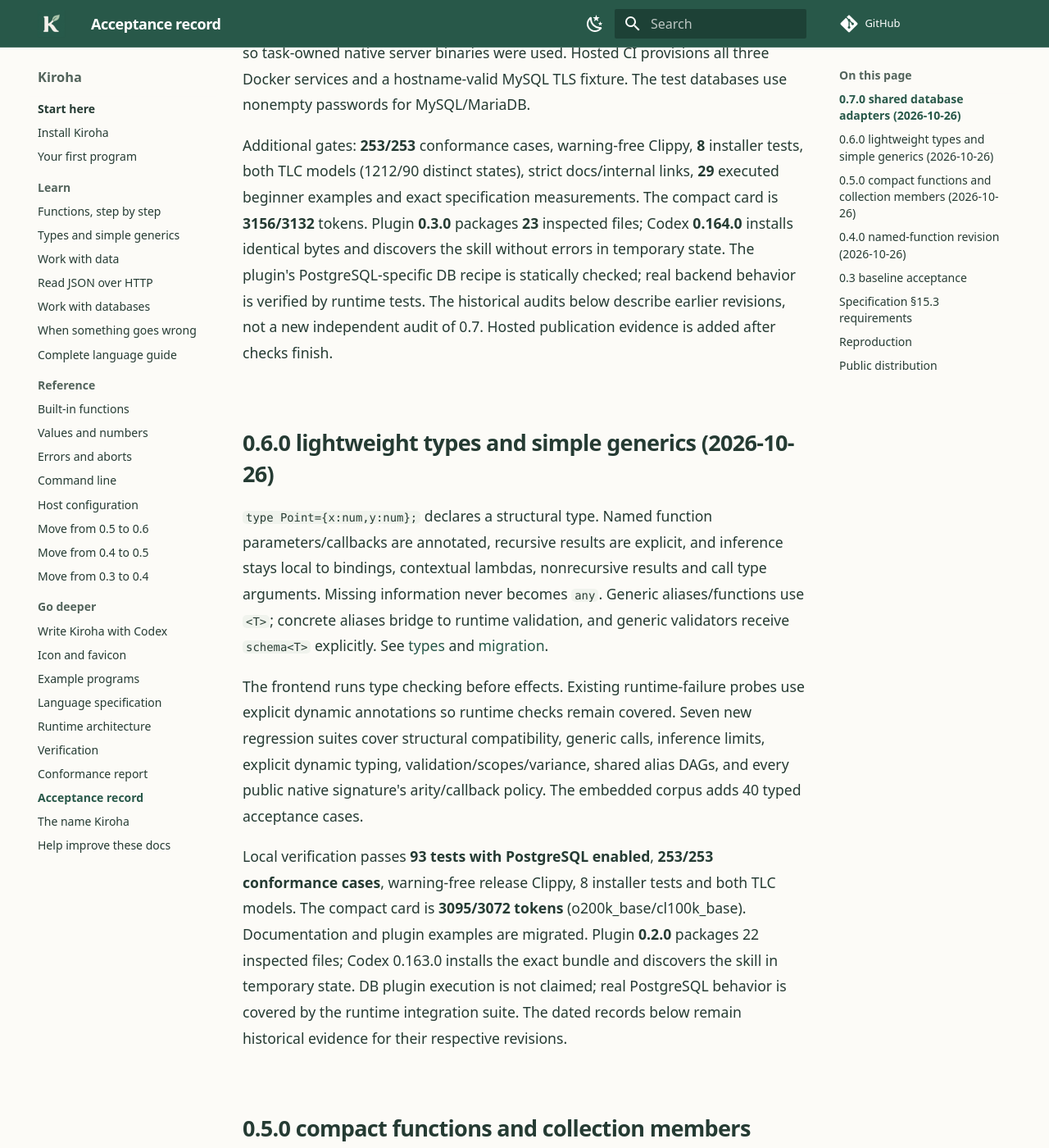
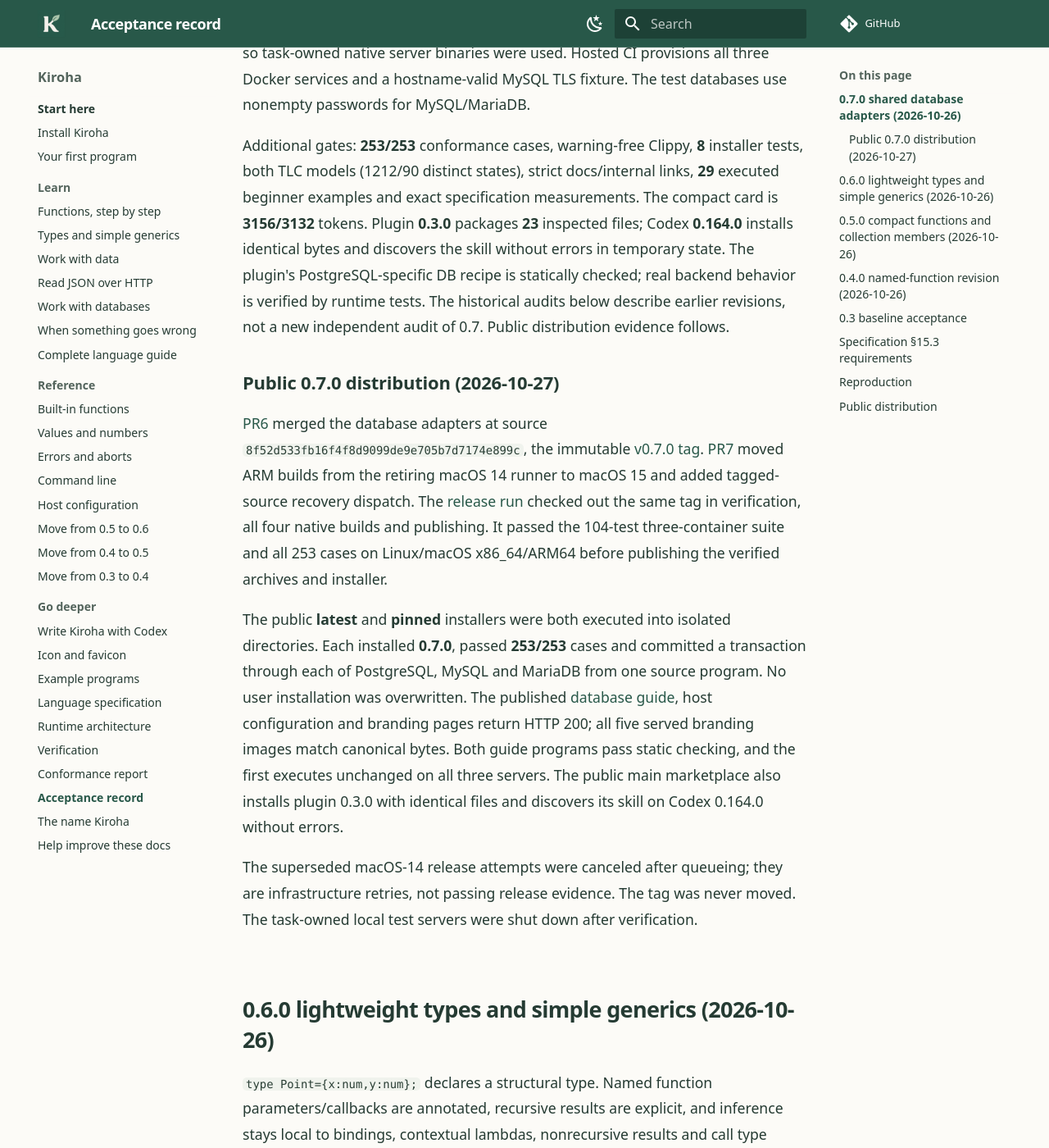
Before and after one commit to kiroha-lang/kiroha, an MkDocs documentation site: the page built from docs/completion.md, in a window 1280 px wide and 1400 px high, scrolled down 821 px. Shown: the whole window at 82% size. Built offline with MkDocs 1.6.1 and Material for MkDocs 9.7.7, drawn with Linux system fonts in a browser that asks for light colours; comment, search, counter and statistics services are not loaded.

Commit message:
docs: record verified 0.7 database release and handoff

```diff
--- a/docs/completion.md
+++ b/docs/completion.md
@@ -33,7 +33,35 @@ inspected files; Codex **0.164.0** installs identical bytes and discovers the
 skill without errors in temporary state. The plugin's PostgreSQL-specific DB
 recipe is statically checked; real backend behavior is verified by runtime tests.
 The historical audits below describe earlier revisions, not a new independent
-audit of 0.7. Hosted publication evidence is added after checks finish.
+audit of 0.7. Public distribution evidence follows.
+
+
+### Public 0.7.0 distribution (2026-10-27)
+
+[PR6](https://github.com/kiroha-lang/kiroha/pull/6) merged the database adapters
+at source `8f52d533fb16f4f8d9099de9e705b7d7174e899c`, the immutable
+[v0.7.0 tag](https://github.com/kiroha-lang/kiroha/releases/tag/v0.7.0).
+[PR7](https://github.com/kiroha-lang/kiroha/pull/7) moved ARM builds from the
+retiring macOS 14 runner to macOS 15 and added tagged-source recovery dispatch.
+The [release run](https://github.com/kiroha-lang/kiroha/actions/runs/40344545672)
+checked out the same tag in verification, all four native builds and publishing.
+It passed the 104-test three-container suite and all 253 cases on Linux/macOS
+x86_64/ARM64 before publishing the verified archives and installer.
+
+The public **latest** and **pinned** installers were both executed into isolated
+directories. Each installed **0.7.0**, passed **253/253** cases and committed a
+transaction through each of PostgreSQL, MySQL and MariaDB from one source
+program. No user installation was overwritten. The published
+[database guide](https://kiroha-lang.github.io/kiroha/guides/databases/), host
+configuration and branding pages return HTTP 200; all five served branding
+images match canonical bytes. Both guide programs pass static checking, and
+the first executes unchanged on all three servers. The public main marketplace
+also installs plugin 0.3.0 with identical files and discovers its skill on Codex
+0.164.0 without errors.
+
+The superseded macOS-14 release attempts were canceled after queueing; they
+are infrastructure retries, not passing release evidence. The tag was never
+moved. The task-owned local test servers were shut down after verification.
 
 
 ## 0.6.0 lightweight types and simple generics (2026-10-26)
```
Also changed, not shown: HANDOFF.md (+30 -27 lines), docs/conformance-report.md (+29 -1 lines).
